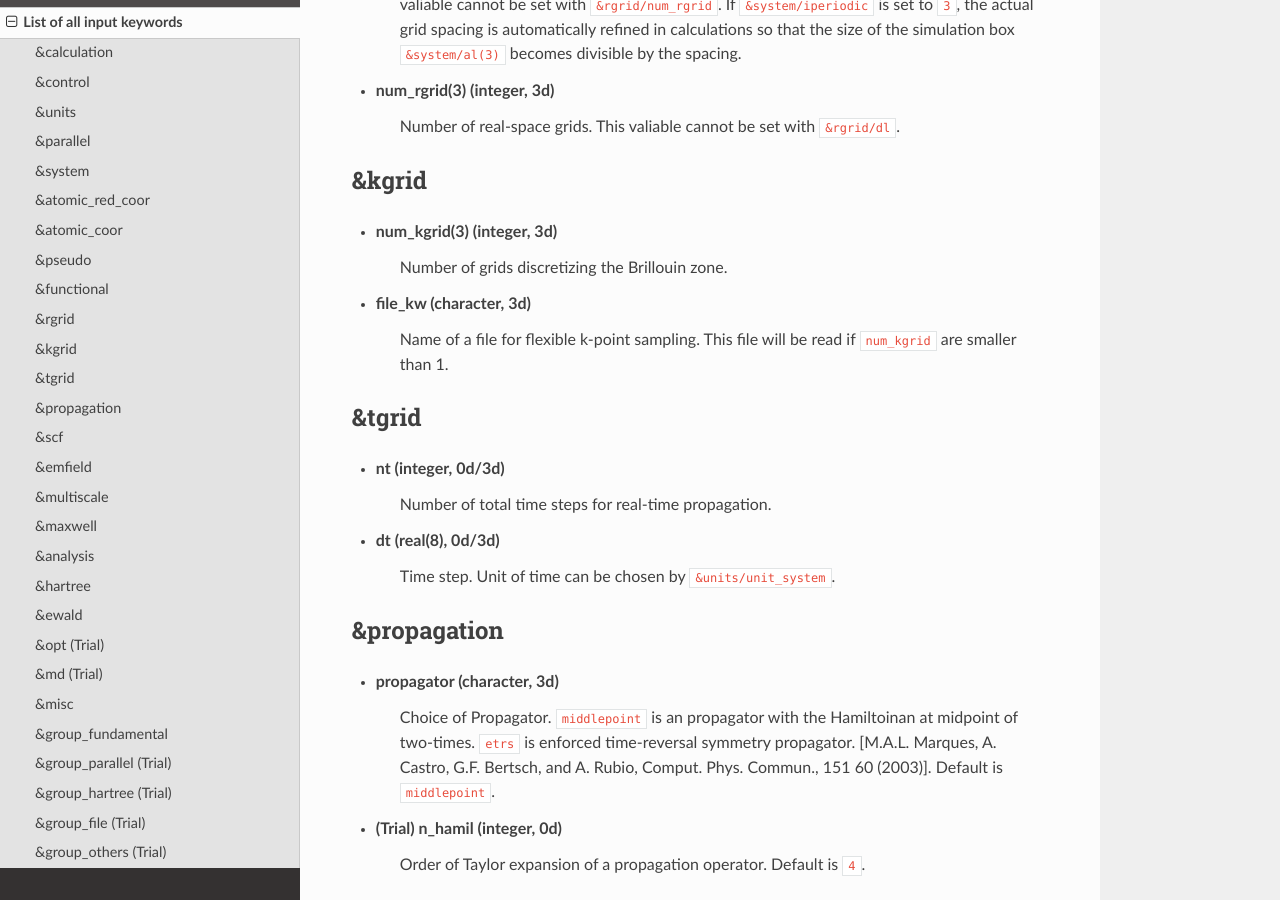
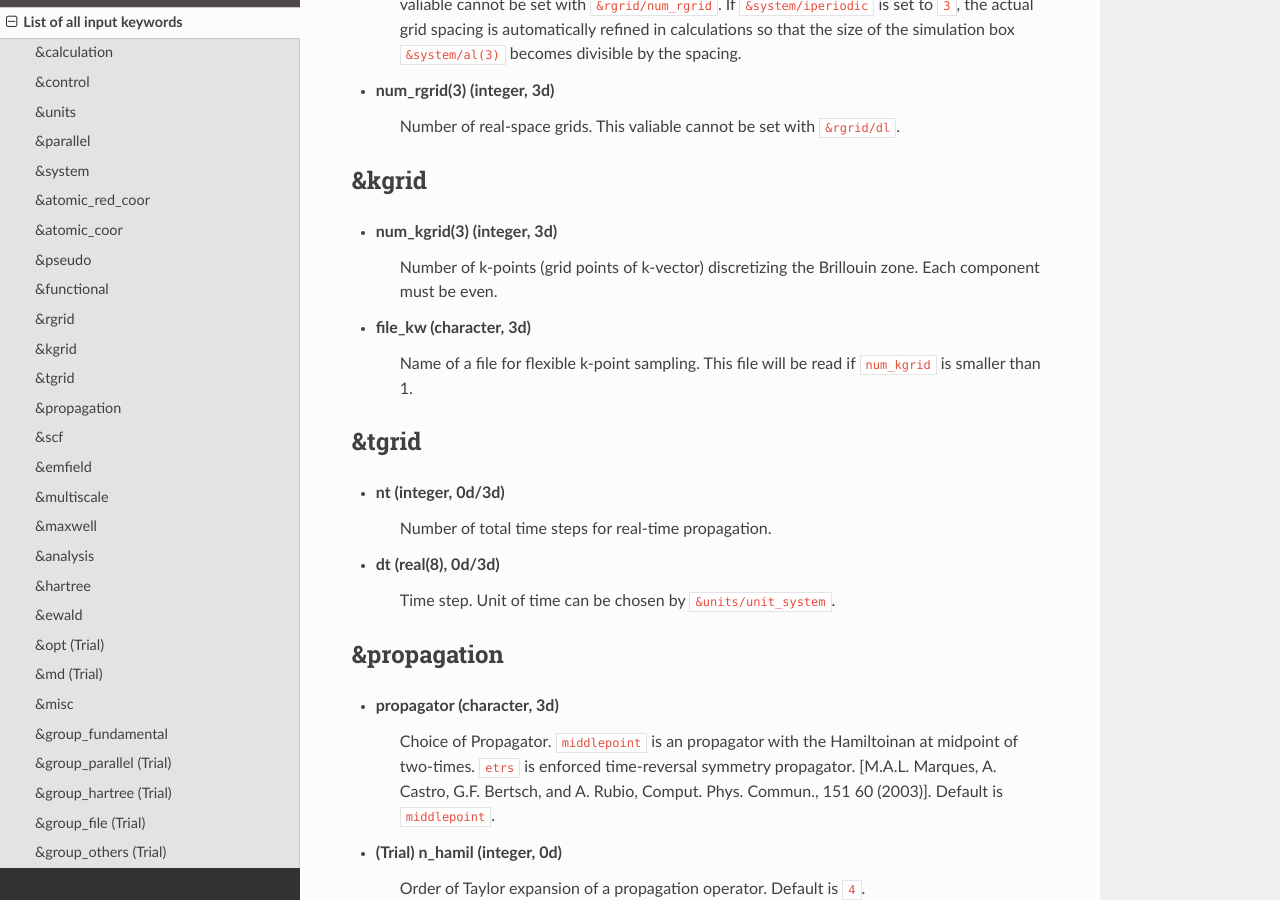
Before and after one commit to SALMON-TDDFT/SALMON-DOCS, a Sphinx documentation site: the page built from source/input_keyword_list.rst, in a window 1280 px wide and 900 px high, scrolled down 7563 px. Built offline with Sphinx 7.4.7 and the Read the Docs theme 2.0.0, drawn with Linux system fonts in a browser that asks for light colours; formulas are drawn with MathJax 3.

Commit message:
Update input_keyword_list.rst

```diff
--- a/source/input_keyword_list.rst
+++ b/source/input_keyword_list.rst
@@ -365,12 +365,13 @@ Input for psudopotentials. Size of array (:) is equal to ``&system/nelem``.
 ------
 
 - **num_kgrid(3)** (integer, 3d)
-   Number of grids discretizing
+   Number of k-points (grid points of k-vector) discretizing
    the Brillouin zone.
+   Each component must be even.
 
 - **file_kw** (character, 3d)
    Name of a file for flexible k-point sampling.
-   This file will be read if ``num_kgrid`` are smaller than 1.
+   This file will be read if ``num_kgrid`` is smaller than 1.
 
 
 &tgrid
```
